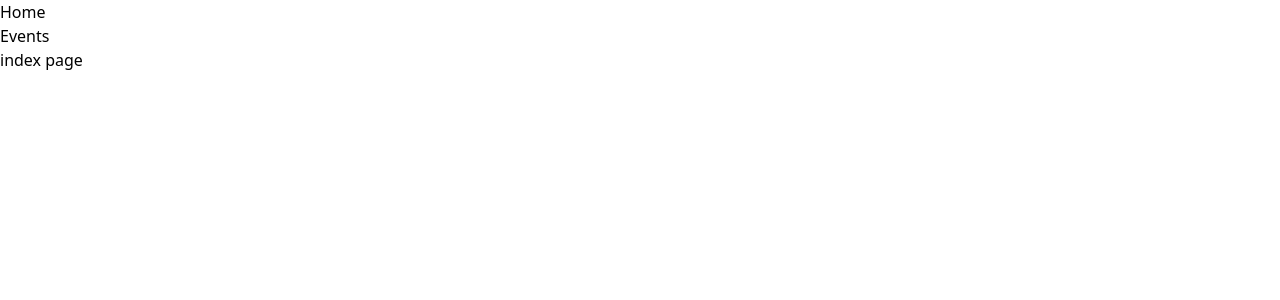
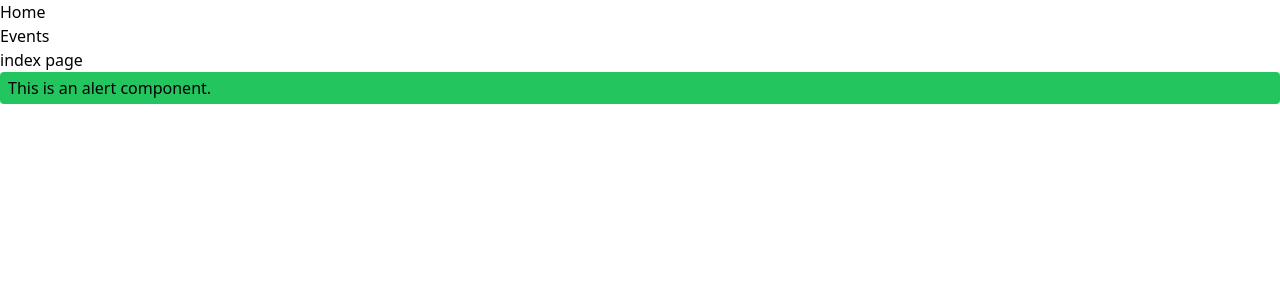
Before and after one commit to isampedroAlsoft/vue-nuxt-test, a Nuxt app: page / in a window 1280 px wide. Shown: the top 300 px of the page. Built offline with nearby package versions, Linux system fonts and the light colour scheme.

Commit message:
feat: :sparkles: Added assets folder

```diff
--- /dev/null
+++ b/components/Alert.vue
@@ -0,0 +1,9 @@
+<script setup></script>
+
+<template>
+	<div class="alert bg-green-500 rounded px-2 py-1 text-white-mb-2">
+		This is an alert component.
+	</div>
+</template>
+
+<style lang="scss"></style>
--- a/pages/index.vue
+++ b/pages/index.vue
@@ -1 +1,3 @@
-<template><div>index page</div></template>
+<template>
+	<div>index page <Alert /></div>
+</template>
```
